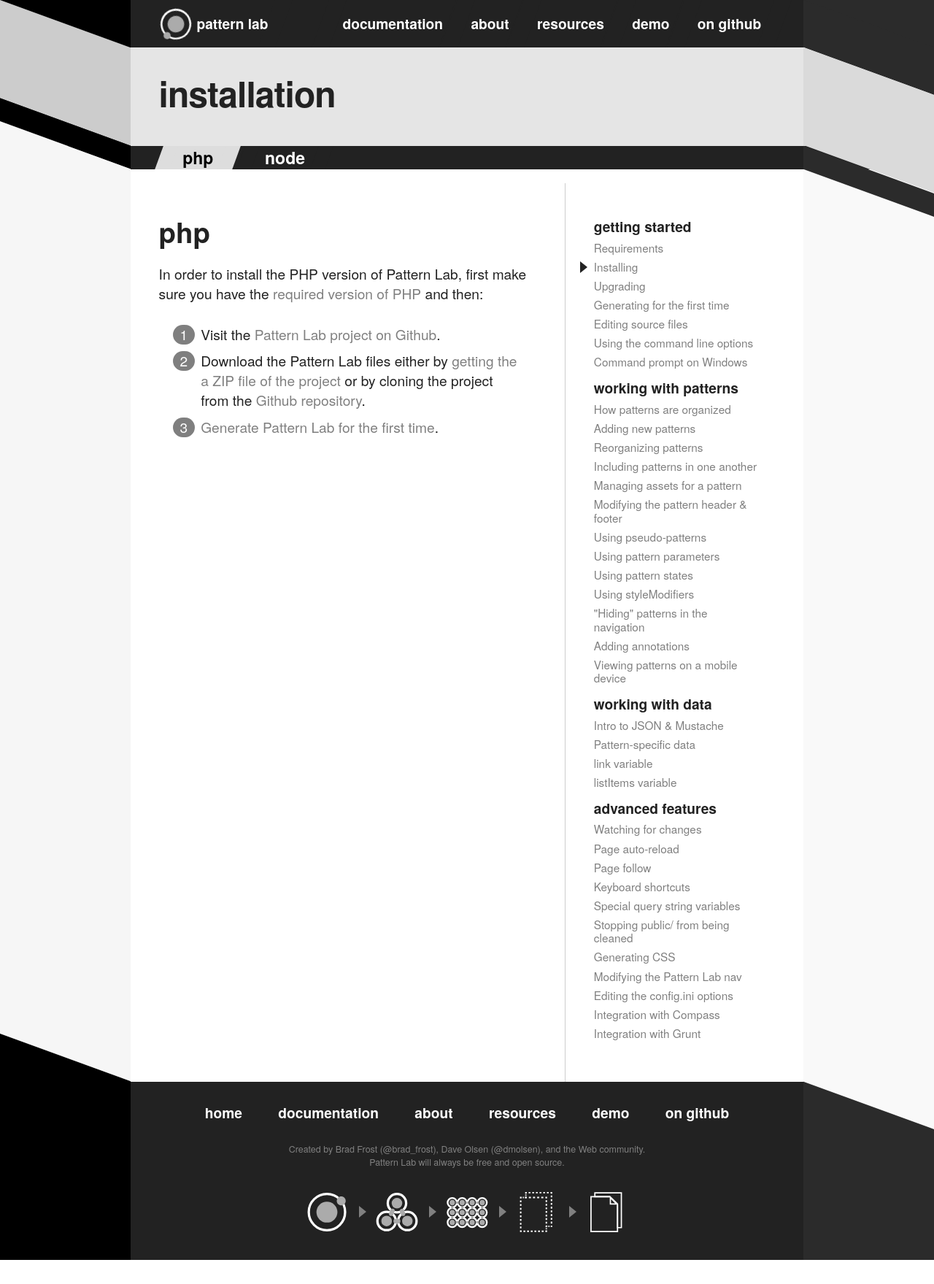
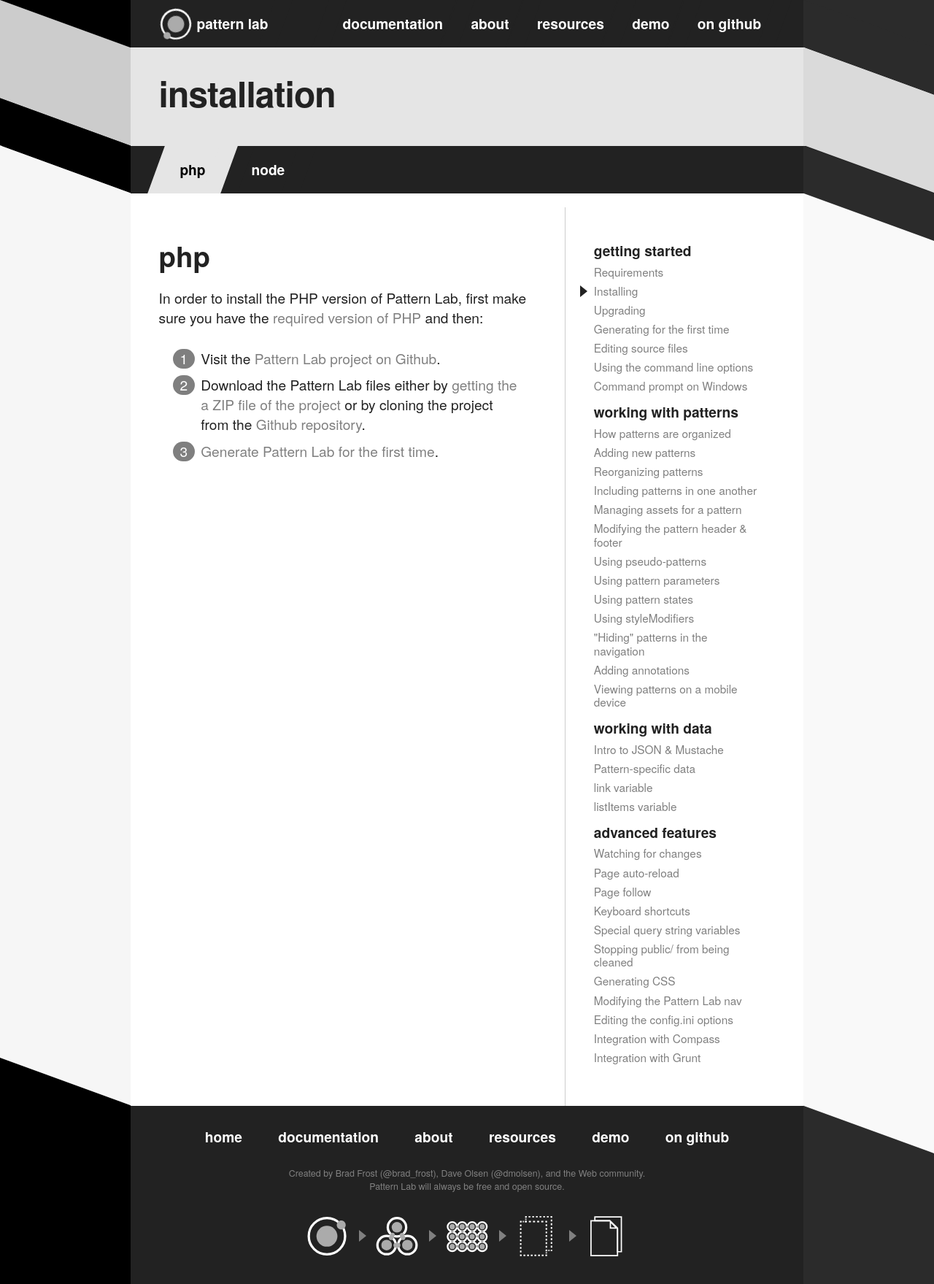
Before and after one commit to pattern-lab/website, a Jekyll site: the page built from patternlabsite/docs/installation.md, in a window 1280 px wide. Shown: the whole page at 73% size. Built offline with Jekyll 4.4.1, drawn with Linux system fonts in a browser that asks for light colours; Markdown is read by kramdown in place of the engine named in the settings; comment, search, counter and statistics services are not loaded; before the commit the page ends 1726 px from its top, so only the background shows below that.

Commit message:
Styled before and afters on tabs and made tabs similar to nav

```diff
--- a/patternlabsite/css/style.scss
+++ b/patternlabsite/css/style.scss
@@ -1415,8 +1415,7 @@
 		position: relative;
 		display: block;
 		color: white;
-		padding: 0 1em;
-		font: 120%/1.4 "HelveticaNeue", "Helvetica", "Arial", sans-serif;
+		padding: 1em 1em;
 		font-weight: bold;
 
 		&:before {
@@ -1424,8 +1423,8 @@
 			display: block;
 			position: absolute;
 			top: 0;
-			left: -10px;
-		    width: 20px;
+			left: -13px;
+			width: 25px;
 		    height: 100%;
 		    background: $gray-dark;
 		    transform: skew(-20deg);
@@ -1436,9 +1435,9 @@
 			content: "";
 			position: absolute;
 			top: 0;
-			right: -10px;
+			right: -13px;
 			display: block;
-		    width: 20px;
+		    width: 25px;
 		    height: 100%;
 		    background: $gray-dark;
 		    transform: skew(-20deg);
@@ -1446,19 +1445,19 @@
 		}
 
 		&.active {
-			background: $gray-light;
+			background: $gray-lighter;
 			position: relative;
-			color: black;
+			color: $black;
 
 			&:before {
 				content: "";
 				display: block;
 				position: absolute;
 				top: 0;
-				left: -9px;
-			    width: 20px;
+				left: -13px;
+			    width: 25px;
 			    height: 100%;
-			    background: $gray-light;
+			    background: $gray-lighter;
 			    transform: skew(-20deg);
 			    z-index: 8;
 			}
@@ -1467,20 +1466,23 @@
 				content: "";
 				position: absolute;
 				top: 0;
-				right: -9px;
+				right: -13px;
 				display: block;
-			    width: 20px;
+			    width: 25px;
 			    height: 100%;
-			    background: $gray-light;
+			    background: $gray-lighter;
 			    transform: skew(-20deg);
 			    z-index: 8;
+			}
+
+			&:hover {
+				color: $white;
 			}
 		}
 
 		&:hover {
 			background: $gray;
 			transition: background 0.1s ease;
-			color: black;
 
 			&:before {
 			    background: $gray;
```
